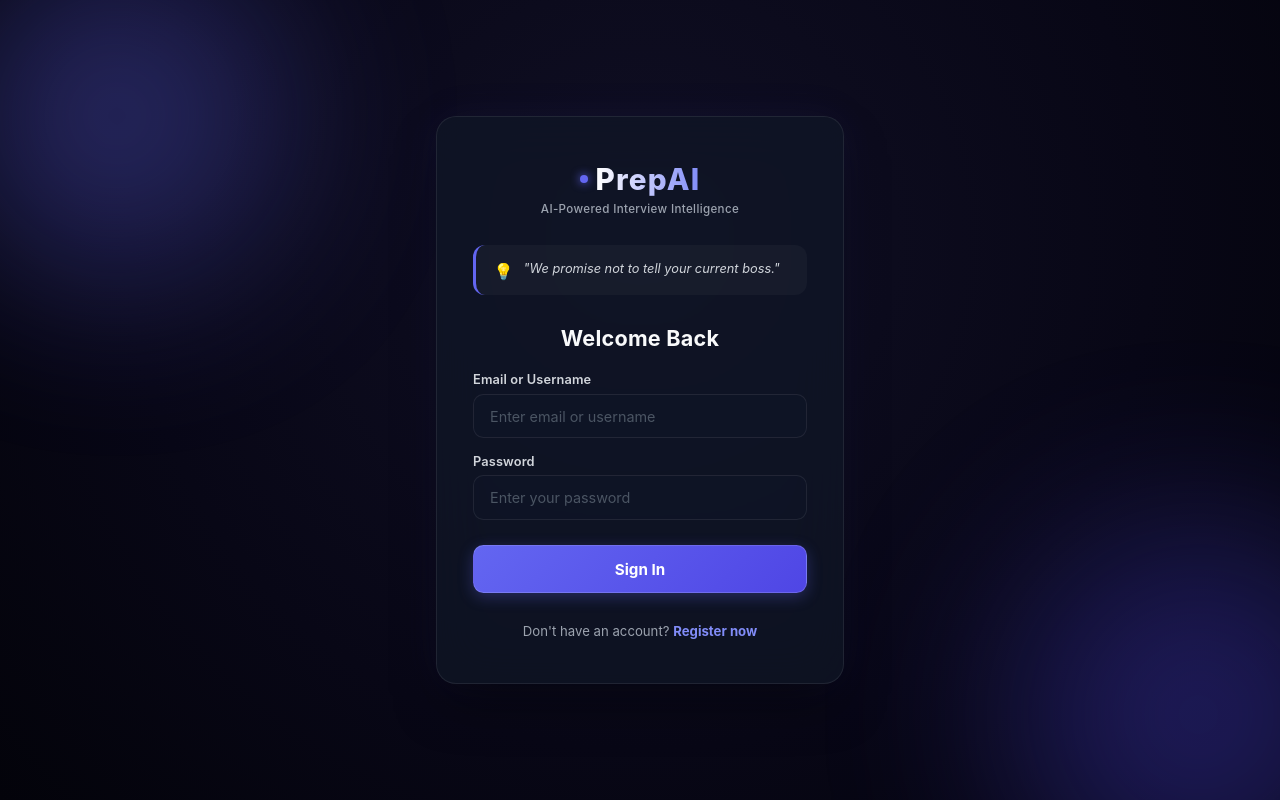
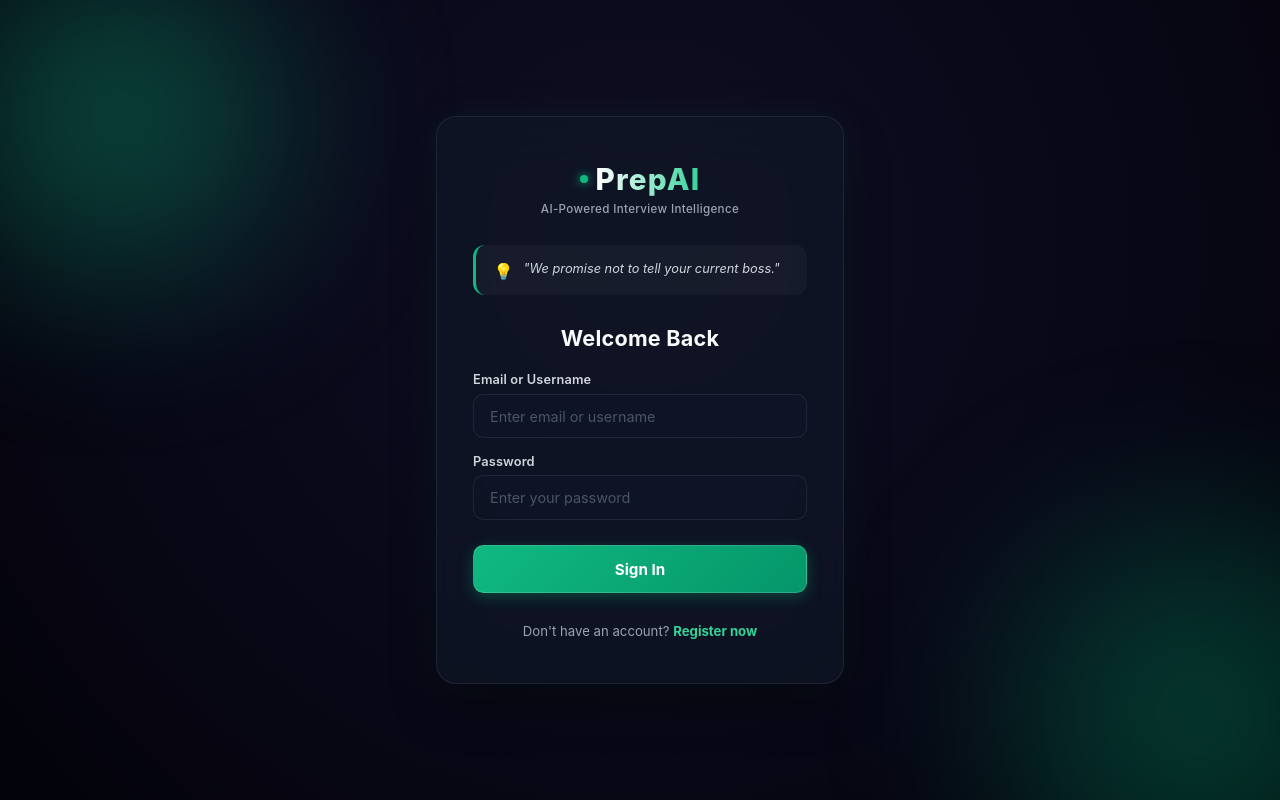
Before and after one commit to ankitwjha/prepAI, a React app in the folder FRONTEND/: page /login in a window 1280 px wide. Built offline with nearby package versions, Linux system fonts and the light colour scheme; no server answers; the HTML template or start-up script is replaced by a standard one.

Commit message:
style: implement monochrome luxury emerald green theme across all pages

```diff
--- a/FRONTEND/src/features/auth/auth.form.scss
+++ b/FRONTEND/src/features/auth/auth.form.scss
@@ -1,16 +1,16 @@
 // ── Auth Pages Modern Minimalist & Humor-infused Theme ────────────────────────
-$bg-dark:       #0b0f19;
-$bg-card:       #111827;
-$bg-panel:      #1f2937;
-$border-color:  #374151;
+$bg-dark:       #030712;
+$bg-card:       #0b0f19;
+$bg-panel:      #111827;
+$border-color:  rgba(255, 255, 255, 0.07);
 
 $text-primary:   #f9fafb;
 $text-secondary: #d1d5db;
 $text-muted:     #9ca3af;
 
-$accent:         #6366f1;
-$accent-hover:   #4f46e5;
-$accent-light:   #818cf8;
+$accent:         #10b981;
+$accent-hover:   #059669;
+$accent-light:   #34d399;
 
 .auth-page {
   min-height: 100vh;
@@ -47,7 +47,7 @@ $accent-light:   #818cf8;
   &::after {
     width: 360px;
     height: 360px;
-    background: #4f46e5;
+    background: $accent-hover;
     bottom: -80px;
     right: -80px;
     animation: orb-float 15s infinite ease-in-out alternate-reverse;
--- a/FRONTEND/src/features/interview/style/Interview.scss
+++ b/FRONTEND/src/features/interview/style/Interview.scss
@@ -1,18 +1,18 @@
 @use "sass:color";
 
 // ── Variables & Design System ──────────────────────────────────────────────────
-$bg-dark:       #0b0f19;
-$bg-card:       #111827;
-$bg-panel:      #1f2937;
-$border-color:  #374151;
+$bg-dark:       #030712;
+$bg-card:       #0b0f19;
+$bg-panel:      #111827;
+$border-color:  rgba(255, 255, 255, 0.07);
 
 $text-primary:   #f9fafb;
 $text-secondary: #d1d5db;
 $text-muted:     #9ca3af;
 
-$accent:         #6366f1;
-$accent-hover:   #4f46e5;
-$accent-light:   #818cf8;
+$accent:         #10b981;
+$accent-hover:   #059669;
+$accent-light:   #34d399;
 
 $score-high:     #10b981;
 $score-mid:      #f59e0b;
@@ -131,17 +131,17 @@ $font-stack:     'Inter', system-ui, -apple-system, sans-serif;
         font-size: 0.85rem;
         font-weight: 600;
         border-radius: 0.65rem;
-        background: linear-gradient(135deg, #2563eb 0%, #1d4ed8 100%);
+        background: linear-gradient(135deg, #10b981 0%, #059669 100%);
         color: #ffffff;
         border: 1px solid rgba(255, 255, 255, 0.15);
-        box-shadow: 0 4px 14px rgba(37, 99, 235, 0.35);
+        box-shadow: 0 4px 14px rgba(16, 185, 129, 0.35);
         transition: all 0.25s ease;
         box-sizing: border-box;
 
         &:hover {
             transform: translateY(-2px);
-            background: linear-gradient(135deg, #3b82f6 0%, #2563eb 100%);
-            box-shadow: 0 6px 20px rgba(37, 99, 235, 0.55);
+            background: linear-gradient(135deg, #34d399 0%, #10b981 100%);
+            box-shadow: 0 6px 20px rgba(16, 185, 129, 0.55);
         }
 
         &:active {
--- a/FRONTEND/src/features/interview/style/home.scss
+++ b/FRONTEND/src/features/interview/style/home.scss
@@ -7,9 +7,9 @@
   padding: 2rem;
   box-sizing: border-box;
 
-  // 🌌 Unified cosmic background
-  background: linear-gradient(135deg, #0f0c29 0%, #1a1638 40%, #0d1120 100%);
-  font-family: system-ui, -apple-system, BlinkMacSystemFont, 'Segoe UI', Roboto, sans-serif;
+  // 🌌 Monochrome Luxury Emerald background
+  background: radial-gradient(circle at 50% 30%, #061914 0%, #030712 60%, #010205 100%);
+  font-family: 'Inter', system-ui, -apple-system, sans-serif;
 
   .hero-text {
     text-align: center;
@@ -20,7 +20,7 @@
       font-size: 2.6rem;
       font-weight: 800;
       margin-bottom: 0.5rem;
-      background: linear-gradient(90deg, #ffecd2 0%, #fcb69f 50%, #ff2d78 100%);
+      background: linear-gradient(90deg, #ffffff 0%, #a7f3d0 60%, #10b981 100%);
       -webkit-background-clip: text;
       -webkit-text-fill-color: transparent;
       letter-spacing: 0.02em;
@@ -76,8 +76,8 @@
       }
 
       &:focus {
-        border-color: #38bdf8;
-        box-shadow: 0 0 0 3px rgba(56, 189, 248, 0.25);
+        border-color: #10b981;
+        box-shadow: 0 0 0 3px rgba(16, 185, 129, 0.25);
         outline: none;
         background: rgba(15, 23, 42, 0.85);
       }
@@ -116,8 +116,8 @@
         justify-content: center;
         gap: 0.5rem;
         padding: 0.85rem 1.4rem;
-        background: linear-gradient(135deg, rgba(37, 99, 235, 0.3), rgba(124, 58, 237, 0.3));
-        border: 1px dashed rgba(96, 165, 250, 0.5);
+        background: linear-gradient(135deg, rgba(16, 185, 129, 0.15), rgba(5, 150, 105, 0.15));
+        border: 1px dashed rgba(16, 185, 129, 0.4);
         color: #f8fafc;
         border-radius: 0.75rem;
         cursor: pointer;
@@ -126,8 +126,8 @@
         transition: all 0.25s ease;
 
         &:hover {
-          background: linear-gradient(135deg, rgba(37, 99, 235, 0.5), rgba(124, 58, 237, 0.5));
-          border-color: #60a5fa;
+          background: linear-gradient(135deg, rgba(16, 185, 129, 0.3), rgba(5, 150, 105, 0.3));
+          border-color: #34d399;
           transform: translateY(-1px);
         }
       }
@@ -143,20 +143,20 @@
     .generate-btn {
       align-self: flex-start;
       padding: 0.9rem 2rem;
-      background: linear-gradient(135deg, #2563eb 0%, #1d4ed8 100%);
+      background: linear-gradient(135deg, #10b981 0%, #059669 100%);
       color: #ffffff;
       font-size: 1.05rem;
       font-weight: 700;
       border: 1px solid rgba(255, 255, 255, 0.15);
       border-radius: 0.85rem;
       cursor: pointer;
-      box-shadow: 0 6px 20px rgba(37, 99, 235, 0.4);
+      box-shadow: 0 6px 20px rgba(16, 185, 129, 0.3);
       transition: all 0.25s ease;
 
       &:hover {
         transform: translateY(-2px);
-        box-shadow: 0 10px 25px rgba(37, 99, 235, 0.6);
-        background: linear-gradient(135deg, #3b82f6 0%, #2563eb 100%);
+        box-shadow: 0 10px 25px rgba(16, 185, 129, 0.5);
+        background: linear-gradient(135deg, #34d399 0%, #10b981 100%);
       }
 
       &:active {
@@ -191,9 +191,9 @@
       .reports-count {
         font-size: 0.8rem;
         font-weight: 600;
-        color: #a78bfa;
-        background: rgba(167, 139, 250, 0.12);
-        border: 1px solid rgba(167, 139, 250, 0.25);
+        color: #34d399;
+        background: rgba(16, 185, 129, 0.12);
+        border: 1px solid rgba(16, 185, 129, 0.25);
         padding: 0.2rem 0.75rem;
         border-radius: 2rem;
       }
@@ -221,15 +221,15 @@
 
       &:hover {
         transform: translateY(-4px);
-        border-color: rgba(255, 45, 120, 0.4);
-        box-shadow: 0 10px 25px rgba(0, 0, 0, 0.5), 0 0 15px rgba(255, 45, 120, 0.15);
+        border-color: rgba(16, 185, 129, 0.4);
+        box-shadow: 0 10px 25px rgba(0, 0, 0, 0.6), 0 0 15px rgba(16, 185, 129, 0.15);
 
         .card-footer {
-          color: #ff2d78;
+          color: #10b981;
 
           .arrow-icon {
             transform: translateX(4px);
-            stroke: #ff2d78;
+            stroke: #10b981;
           }
         }
       }
--- a/FRONTEND/src/style/button.scss
+++ b/FRONTEND/src/style/button.scss
@@ -11,12 +11,14 @@
 
     &.primary-button{
         font-size: 20px;
-        background-color:#15664b;
-        color:rgb(227, 223, 219);
+        background-color:#10b981;
+        color:#ffffff;
+        font-weight: 600;
 
          &:hover {
-      box-shadow: 0 0 15px rgba(227, 223, 219, 0.8); // glow effect
-      transform: scale(1.05); // thoda bada ho jaye
+      box-shadow: 0 0 20px rgba(16, 185, 129, 0.5); // glow effect
+      transform: scale(1.03);
+      background-color: #059669;
          }
 
     }
```
